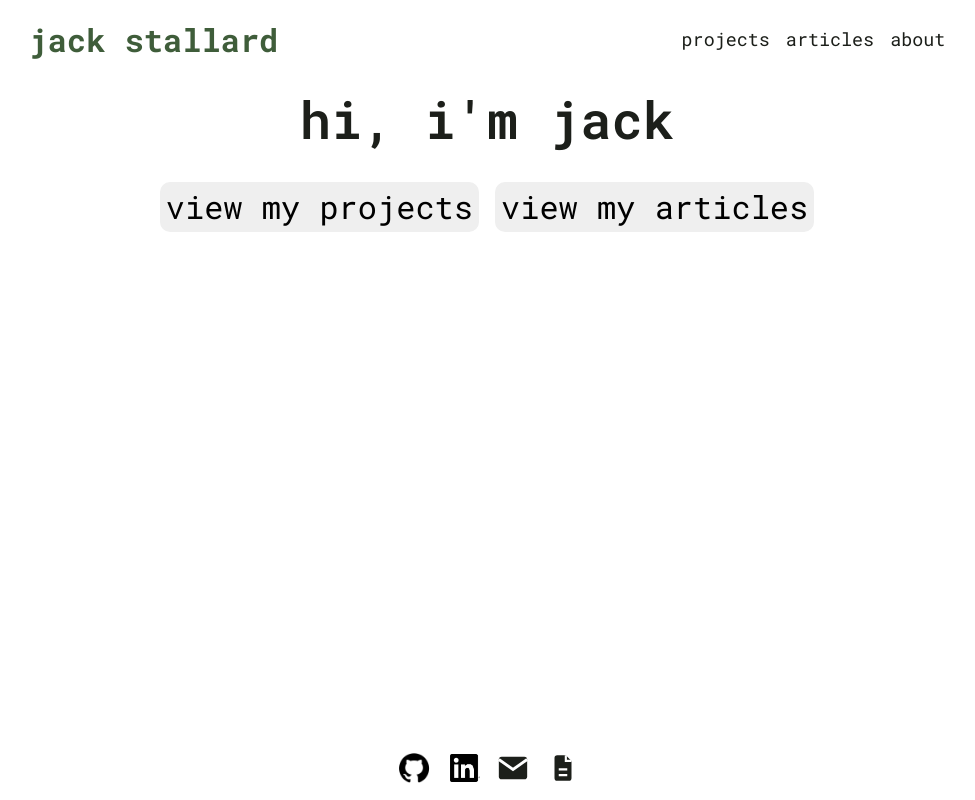
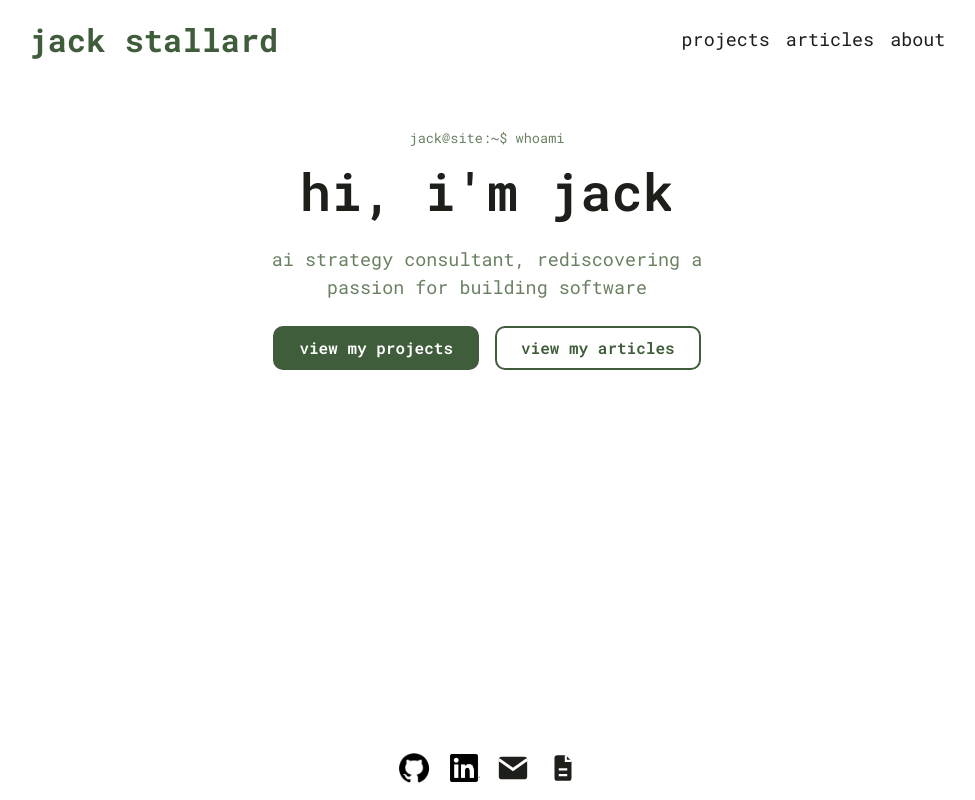
Before and after one commit to jckstllrd/personal-site, a React (Vite) app: page / in a window 1280 px wide. Shown: the whole page, without its empty margins (153-1128 px from the left). Built offline with nearby package versions, Linux system fonts and the light colour scheme.

Commit message:
feat: redesign home hero with styled buttons, tagline and typing animation

```diff
--- a/src/pages/Home/Home.module.css
+++ b/src/pages/Home/Home.module.css
@@ -4,8 +4,68 @@
   justify-content: center;
   align-items: center;
   flex-direction: column;
-  gap: var(--space-xl);
-  font-size: var(--text-xl);
+  gap: var(--space-lg);
+  text-align: center;
+  padding-block: var(--space-hero);
+}
+
+.terminalLine {
+  display: flex;
+  flex-direction: column;
+  align-items: center;
+  gap: var(--space-xs);
+}
+
+.prompt {
+  font-size: var(--text-sm);
+  color: var(--color-secondary);
+}
+
+.typed {
+  display: inline-block;
+  overflow: hidden;
+  white-space: nowrap;
+  vertical-align: bottom;
+  width: 0;
+  border-right: 3px solid var(--color-primary);
+  animation:
+    typing 1.8s steps(12, end) forwards,
+    caret-blink 0.8s step-end 4.5 1.8s forwards;
+}
+
+@keyframes typing {
+  from {
+    width: 0;
+  }
+
+  to {
+    width: 12ch;
+  }
+}
+
+@keyframes caret-blink {
+  0%,
+  100% {
+    border-color: var(--color-primary);
+  }
+
+  50% {
+    border-color: transparent;
+  }
+}
+
+@media (prefers-reduced-motion: reduce) {
+  .typed {
+    animation: none;
+    width: 12ch;
+    border-right-color: transparent;
+  }
+}
+
+.tagline {
+  color: var(--color-secondary);
+  font-size: var(--text-lg);
+  max-width: 32rem;
 }
 
 .ctaButtons {
@@ -13,9 +73,48 @@
   justify-content: space-around;
   align-items: center;
   gap: var(--space-lg);
+  flex-wrap: wrap;
+  margin-top: var(--space-sm);
 }
 
-button {
-  border-radius: 10px;
-  border: none;
+.primaryButton,
+.secondaryButton {
+  font-family: inherit;
+  font-size: var(--text-base);
+  font-weight: 600;
+  padding: var(--space-sm) var(--space-xl);
+  border-radius: var(--radius-sm);
+  cursor: pointer;
+  transition:
+    background-color var(--transition-fast),
+    border-color var(--transition-fast),
+    color var(--transition-fast),
+    transform var(--transition-fast),
+    box-shadow var(--transition-fast);
 }
+
+.primaryButton {
+  background-color: var(--color-primary);
+  color: var(--color-background);
+  border: 2px solid var(--color-primary);
+}
+
+.primaryButton:hover,
+.primaryButton:focus-visible {
+  background-color: var(--color-action);
+  border-color: var(--color-action);
+  transform: translateY(-2px);
+  box-shadow: var(--shadow-md);
+}
+
+.secondaryButton {
+  background-color: transparent;
+  color: var(--color-primary);
+  border: 2px solid var(--color-primary);
+}
+
+.secondaryButton:hover,
+.secondaryButton:focus-visible {
+  background-color: var(--color-muted-background);
+  transform: translateY(-2px);
+}
--- a/src/pages/Home/Home.tsx
+++ b/src/pages/Home/Home.tsx
@@ -8,12 +8,27 @@ function Home() {
   return (
     <Container>
       <div className={styles.hero}>
-        <h1>hi, i'm jack</h1>
+        <div className={styles.terminalLine}>
+          <p className={styles.prompt}>jack@site:~$ whoami</p>
+          <h1>
+            <span className={styles.typed}>hi, i'm jack</span>
+          </h1>
+        </div>
+        <p className={styles.tagline}>
+          ai strategy consultant, rediscovering a passion for building
+          software
+        </p>
         <div className={styles.ctaButtons}>
-          <button onClick={() => navigate("/projects")}>
+          <button
+            className={styles.primaryButton}
+            onClick={() => navigate("/projects")}
+          >
             view my projects
           </button>
-          <button onClick={() => navigate("/articles")}>
+          <button
+            className={styles.secondaryButton}
+            onClick={() => navigate("/articles")}
+          >
             view my articles
           </button>
         </div>
```
